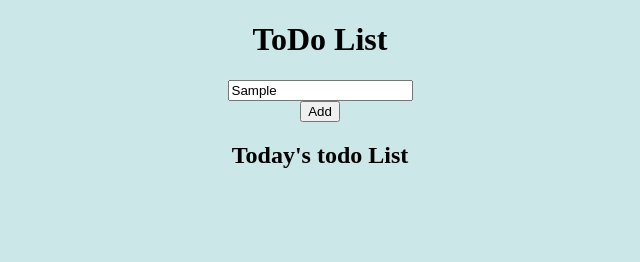
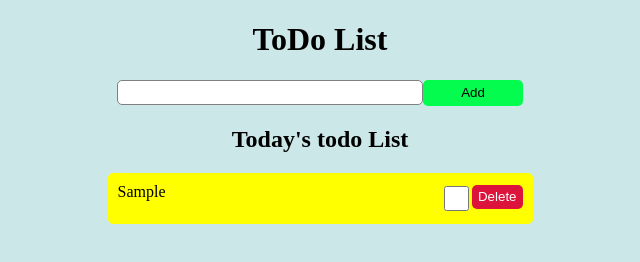
Before and after one commit to Gayane25/Todo-with-Webpack, a website built with webpack: page index.html in a window 1280 px wide. Both pictures are taken after typing "Sample" into the empty fields and a click on the button "Add". Shown: the whole page, without its empty margins (320-960 px from the left). Built offline with nearby package versions, Linux system fonts and the light colour scheme.

Commit message:
changes in styles.css

```diff
--- a/index.html
+++ b/index.html
@@ -19,7 +19,9 @@
           </div>
         </div>
         <h2>Today's todo List</h2>
+        <div class="middle">
         <div class="todos-wrapper"></div>
+        </div>
       </div>
     </div>
   </body>
--- a/src/index.js
+++ b/src/index.js
@@ -1 +1,74 @@
 import './styles.css';
+const addTaskBtn = document.getElementById('add-task-btn');
+const deskTaskInput = document.getElementById('description-task');
+const todoWrapper = document.querySelector('.todos-wrapper');
+let tasks;
+!localStorage.tasks
+  ? (tasks = [])
+  : (tasks = JSON.parse(localStorage.getItem('tasks')));
+
+function Task(description) {
+  this.description = description;
+  this.completed = false;
+}
+
+function updateLocal() {
+  localStorage.setItem('tasks', JSON.stringify(tasks));
+}
+
+addTaskBtn.addEventListener('click', function () {
+  tasks.push(new Task(deskTaskInput.value));
+  updateLocal();
+  fillHtmlList();
+  deskTaskInput.value = '';
+});
+let todoItemsElem = [];
+function createTemplate(task, index) {
+  return `
+        <div class="todo-item ${task.completed ? 'checked' : ''}">
+          <div class="description">${task.description}</div>
+          <div class="buttons">
+             <input onclick = "completeTask(${index})" class="btn-complete" type="checkbox"
+  ${tasks.completed ? 'checked' : ''} />
+            <button onclick =
+              "deleteTask(${index})" class="btn-delete">Delete</button>
+          </div>
+        </div>
+  `;
+}
+function filterTasks() {
+  const activeTasks =
+    tasks.length && tasks.filter(item => item.completed == false);
+  const completedTasks =
+    tasks.length && tasks.filter(item => item.completed == true);
+  tasks = [...activeTasks, ...completedTasks];
+}
+
+function fillHtmlList() {
+  todoWrapper.innerHTML = '';
+  if (tasks.length > 0) {
+    filterTasks();
+    tasks.forEach((item, index) => {
+      todoWrapper.innerHTML += createTemplate(item, index);
+    });
+    todoItemsElem = document.querySelectorAll('.todo-item');
+  }
+}
+fillHtmlList();
+
+function completeTask(index) {
+  tasks[index].completed = !tasks[index].completed;
+  if (tasks[index].completed) {
+    todoItemsElem[index].classList.add('checked');
+  } else {
+    todoItemsElem[index].classList.remove('checked');
+  }
+  updateLocal();
+  fillHtmlList();
+}
+
+function deleteTask(index) {
+  tasks.splice(index, 1);
+  updateLocal();
+  fillHtmlList();
+}
--- a/src/styles.css
+++ b/src/styles.css
@@ -7,3 +7,74 @@ body {
 .container {
   text-align: center;
 }
+
+.add-todo-wrapper {
+  display: flex;
+  justify-content: center;
+}
+
+.input-wrapper #description-task {
+  width: 300px;
+  height: 21px;
+  border-radius: 5px;
+  border: 1px solid grey;
+}
+.button-wrapper #add-task-btn {
+  height: 26px;
+  width: 100px;
+  background-color: #03fc4e;
+  border: none;
+  border-radius: 5px;
+}
+
+.todos-wrapper {
+  display: flex;
+  flex-direction: column;
+  gap: 10px;
+  /* width: 405px; */
+  /* text-align: center; */
+}
+
+.todos-wrapper .todo-item {
+  padding: 10px;
+  background-color: yellow;
+  border-radius: 5px;
+  width: 405px;
+  display: flex;
+  justify-content: space-between;
+}
+
+.todos-wrapper .todo-item.checked {
+  padding: 10px;
+  background-color: grey;
+  opacity: 0.5px;
+  border-radius: 5px;
+  width: 405px;
+  display: flex;
+  justify-content: space-between;
+}
+
+.buttons {
+  display: flex;
+}
+.buttons input {
+  width: 25px;
+  height: 25px;
+  cursor: pointer;
+}
+
+.buttons button {
+  margin-top: 2px;
+  outline: none;
+  border: none;
+  background-color: crimson;
+  color: #ffffff;
+  cursor: pointer;
+  height: 24px;
+  border-radius: 5px;
+}
+.middle {
+  display: flex;
+  flex-direction: row;
+  justify-content: center;
+}
```
Also changed, not shown: src/addTask.js (added, +22 -0 lines).
